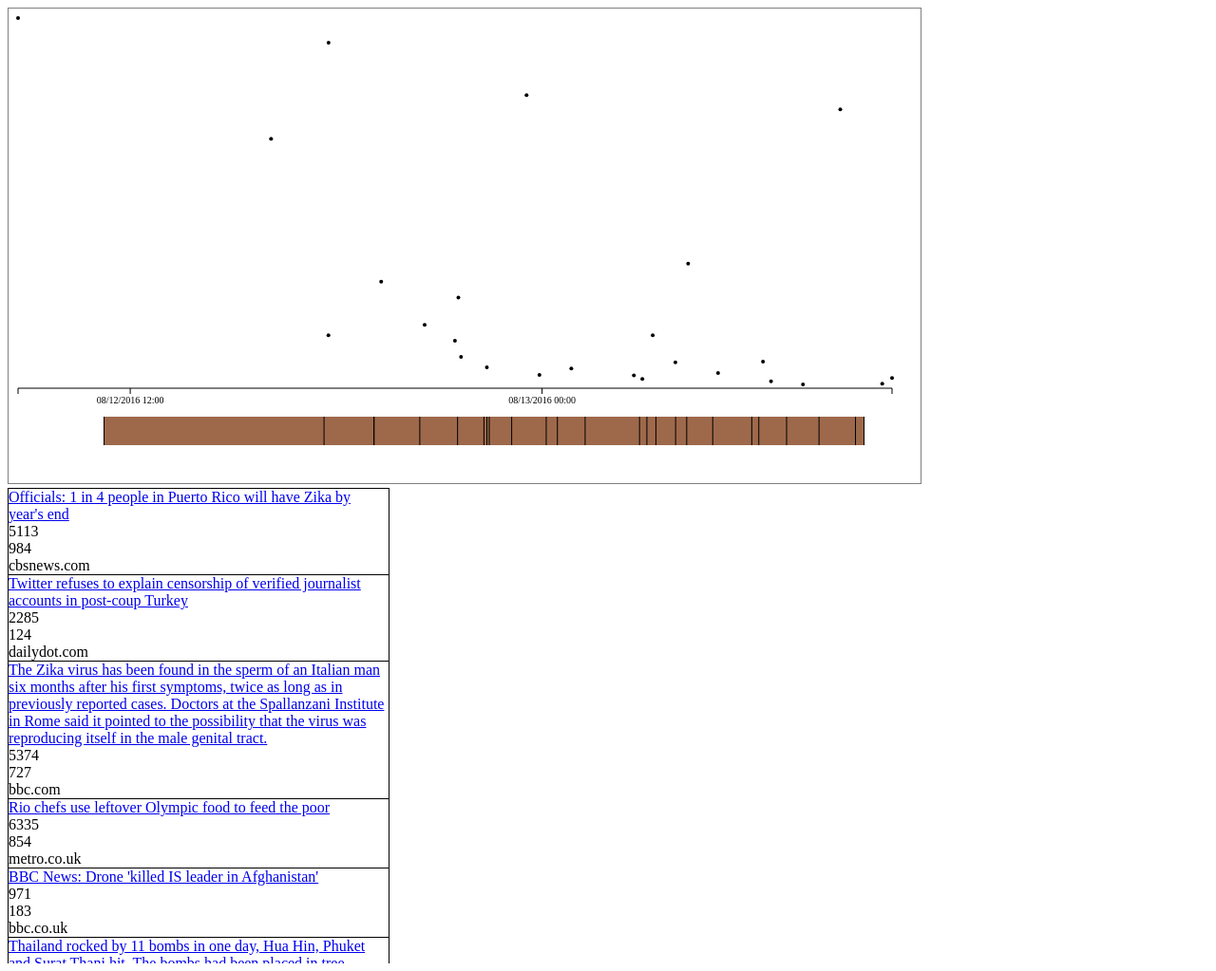
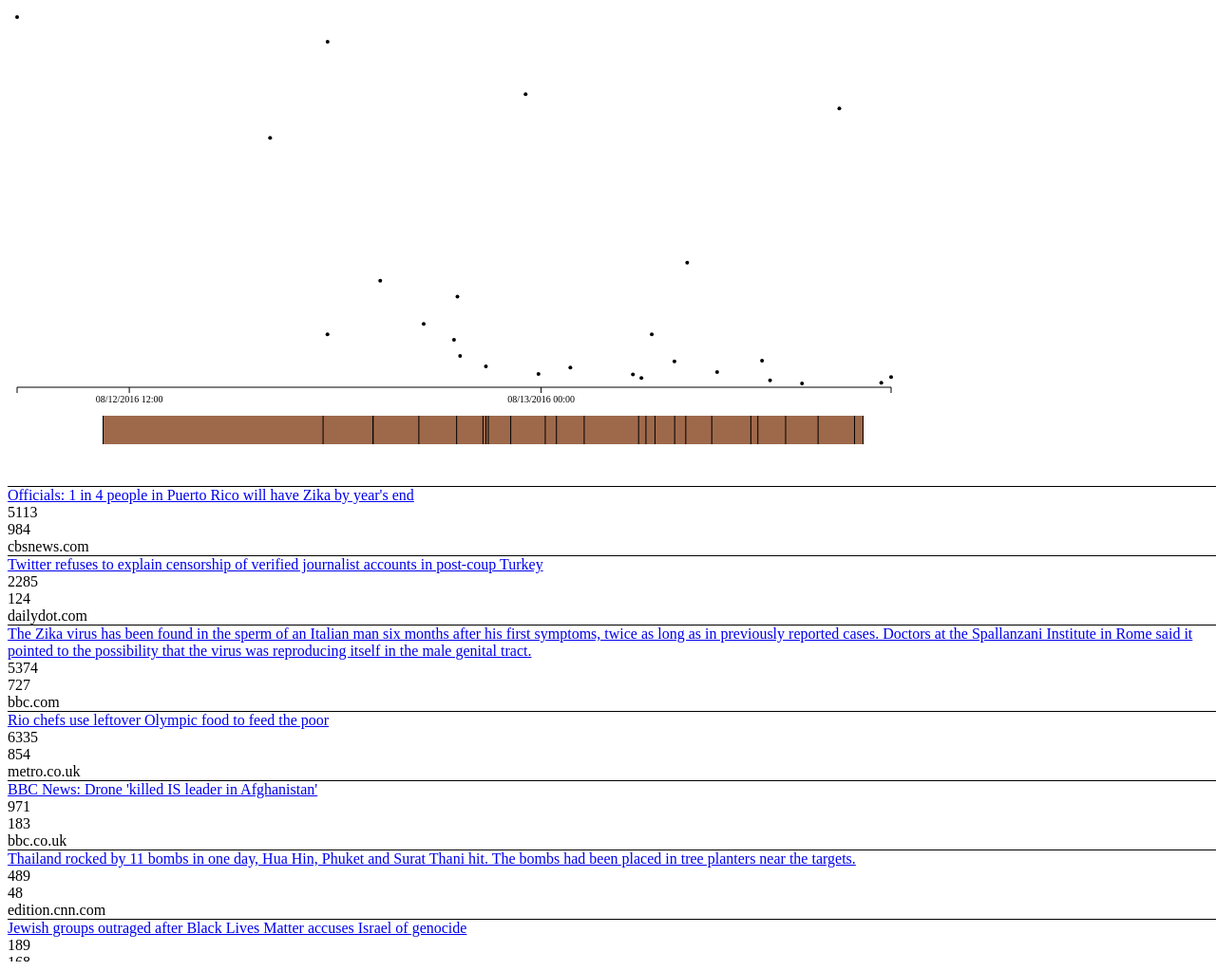
Before and after one commit to arimado/news-vis, a website: page public/index.html in a window 1280 px wide. Shown: the whole page at 95% size. Drawn offline with Linux system fonts and the light colour scheme.

Commit message:
reset styles, about to start adding highlight feature

```diff
--- a/public/css/styles.css
+++ b/public/css/styles.css
@@ -1,19 +1,19 @@
+html, body, #display {
+  width: 100%;
+  height: 100%;
+}
+
 /* SVG STYLES */
 
 svg {
-    width: 960px;
+    /*width: 80%;*/
+    width: 100%;
     height: 500px;
-    border: 1px solid gray;
 }
 
 
 /* SCATTER -----  */
 
-.table {
-    width: 960px;
-    height: 500px;
-    overflow: scroll;
-}
 .axis {
     font-size: 10px;
 }
@@ -32,13 +32,16 @@
 
 /*  POSTS STYLES */
 
+.posts {
+    height: 500px;
+    /*width: 20%;*/
+    overflow: auto;
+    border-top: 1px solid black;
+    /*float: right;*/
+}
+
 .postsContainer {
-    height: 500px;
-    width: 400px;
-    overflow: auto;
-    border-left: 1px solid black;
-    border-top: 1px solid black;
-    border-right: 1px solid black;
+
 }
 
 .post {
--- a/public/index.html
+++ b/public/index.html
@@ -9,9 +9,11 @@
     <script src="./lib/js/d3.v3.js" charset="utf-8"></script>
 </head>
 <body>
-    <svg></svg>
+
      <div id="display">
+         <svg></svg>
      </div>
+
      <script src="./js/components/table.js" charset="utf-8"></script>
      <script src="./js/components/scatter.js" charset="utf-8"></script>
      <script src="./js/components/brush.js" charset="utf-8"></script>
--- a/public/js/components/table.js
+++ b/public/js/components/table.js
@@ -64,5 +64,10 @@
         return chart;
     }
 
+    chart.highlight = function () {
+        var posts = rootElement.selectAll('div.post');
+        console.log(posts);
+    }
+
     return d3.rebind(chart, dispatch, "on");
 }
--- a/public/js/main.js
+++ b/public/js/main.js
@@ -14,7 +14,11 @@
 
     // POSTS
     //
-    var postsElement = display.append("div").classed("posts", true);
+    var postsElement = display
+                       .append("div")
+                       .classed("", true)
+                       .classed("posts", true);
+
     var posts = d3.chart.posts();
     posts.data(data);
     posts(postsElement);
```
Also changed, not shown: public/js/components/brush.js (line endings or trailing spaces).
